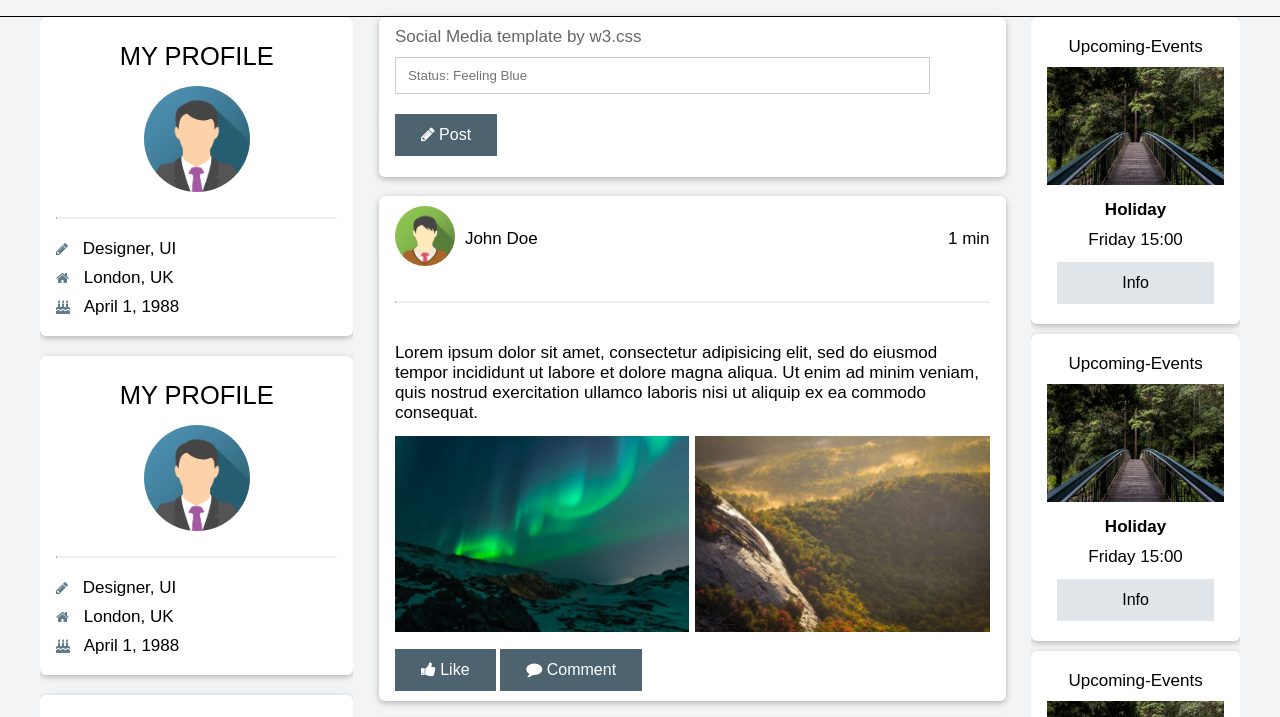
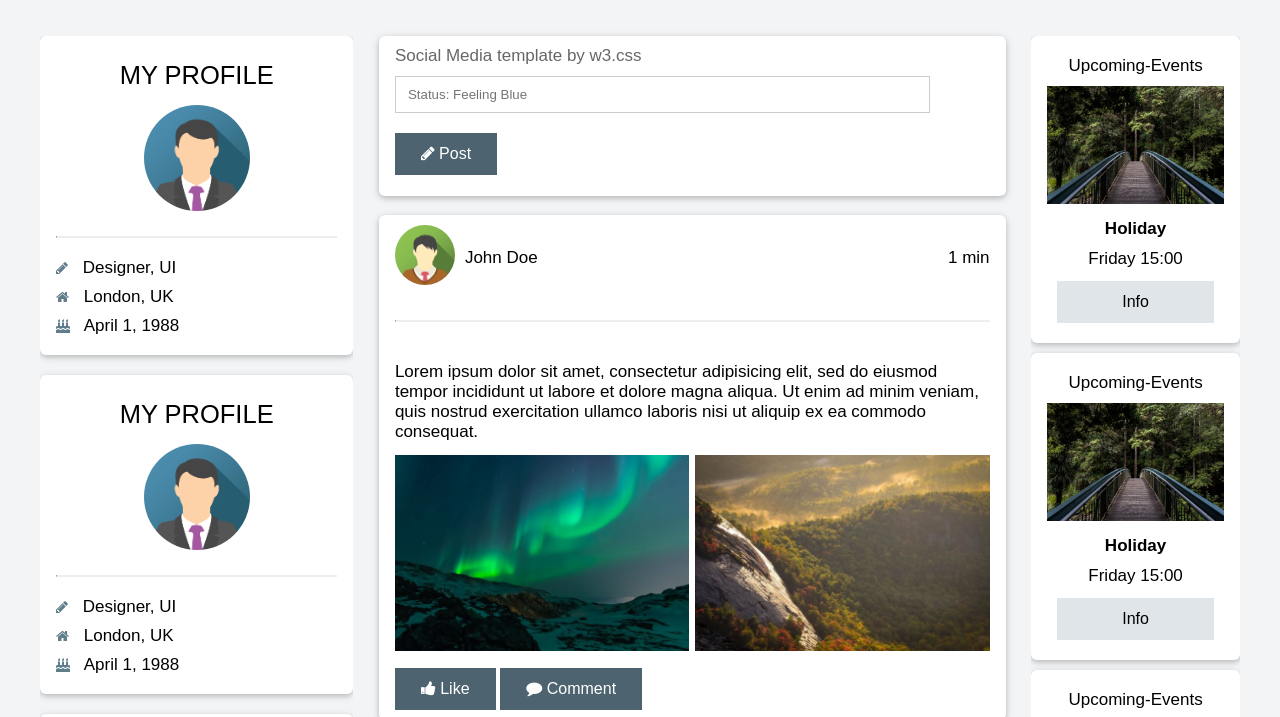
Before and after one commit to iabhiyaan/Social-networking-template, a plain HTML site: page index.html in a window 1280 px wide. Shown: the part 63-780 px from the top of the page. Drawn offline with Linux system fonts and the light colour scheme.

Commit message:
all files added

```diff
--- a/css/style.css
+++ b/css/style.css
@@ -20,6 +20,7 @@ body {
     display: grid;
     grid-template-columns: 1fr;
     grid-template-rows: auto auto 1fr;
+    grid-gap: 1.5vw;
     grid-template-areas:
         "h h h"
         "c c c"
@@ -110,10 +111,9 @@ nav ul li:hover .-color-white {
 }
 
 #main {
-
     grid-area: m;
     grid-row-start: 2;
-    outline: 1px solid black;
+    /* outline: 1px solid black; */
 }
 
 .main-section {
```
Also changed, not shown: index.html (+0 -1 lines).
